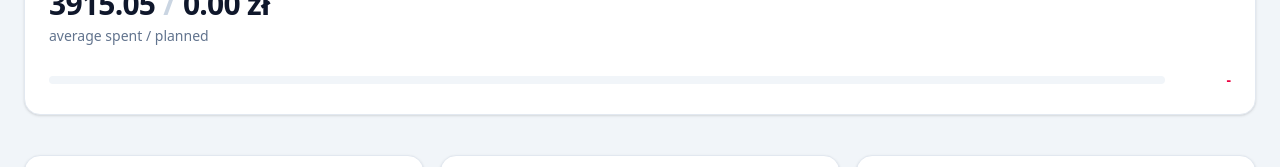
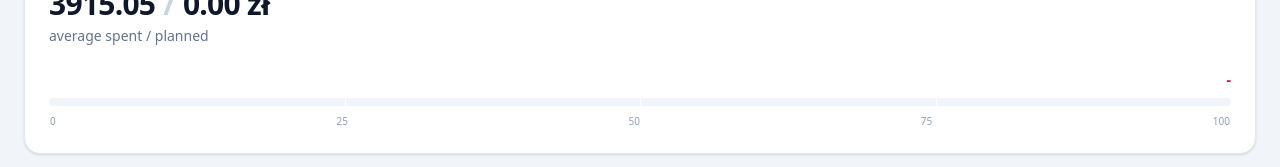
Before and after one commit to oleksaGrzegorz/budget-app, a React (Vite) app: page / in a window 1280 px wide. Shown: the part 429-596 px from the top of the page. Built offline with nearby package versions, Linux system fonts and the light colour scheme; no server answers.

Commit message:
refactor: improve layout and readability of BudgetUsageSummary component

```diff
--- a/src/components/BudgetUsageSummary/BudgetUsageSummary.tsx
+++ b/src/components/BudgetUsageSummary/BudgetUsageSummary.tsx
@@ -25,19 +25,31 @@ export const BudgetUsageSummary = ({
   }, 0);
 
   const usagePercent =
-    plannedBudget > 0 ? Math.round((spentAverage / plannedBudget) * 100) : null;
+    plannedBudget > 0
+      ? Math.round((spentAverage / plannedBudget) * 100)
+      : null;
 
   const remaining = plannedBudget - spentAverage;
+
   const isOverBudget = remaining < 0;
+
+  const progress =
+    usagePercent !== null
+      ? Math.min(Math.max(usagePercent, 0), 100)
+      : 0;
 
   return (
     <section className="rounded-2xl border border-slate-200 bg-white p-6 shadow-sm">
       <div className="flex items-center justify-between">
-        <h2 className="text-sm font-bold text-slate-700">Budget usage</h2>
+        <h2 className="text-sm font-bold text-slate-700">
+          Budget usage
+        </h2>
 
         <span
           className={`text-sm font-semibold ${
-            isOverBudget ? "text-rose-600" : "text-emerald-600"
+            isOverBudget
+              ? "text-rose-600"
+              : "text-emerald-600"
           }`}
         >
           Remaining {remaining.toFixed(2)} zł
@@ -47,7 +59,11 @@ export const BudgetUsageSummary = ({
       <div className="mt-6">
         <div className="text-3xl font-bold tracking-tight text-slate-900">
           {spentAverage.toFixed(2)}
-          <span className="mx-2 text-slate-300">/</span>
+
+          <span className="mx-2 text-slate-300">
+            /
+          </span>
+
           {plannedBudget.toFixed(2)} zł
         </div>
 
@@ -56,28 +72,51 @@ export const BudgetUsageSummary = ({
         </div>
       </div>
 
-      <div className="mt-6 flex items-center gap-4">
-        <div className="h-2 flex-1 overflow-hidden rounded-full bg-slate-100">
+      <div className="mt-6">
+        <div className="mb-2 flex items-center justify-end">
+          <span
+            className={`text-sm font-bold tabular-nums ${
+              isOverBudget
+                ? "text-rose-600"
+                : "text-slate-700"
+            }`}
+          >
+            {usagePercent !== null
+              ? `${usagePercent}%`
+              : "-"}
+          </span>
+        </div>
+
+        <div className="relative h-2 overflow-hidden rounded-full bg-slate-100">
           <div
-            className={`h-full rounded-full transition-all duration-500 ${
-              isOverBudget ? "bg-rose-500" : "bg-emerald-500"
+            className={`absolute inset-y-0 left-0 rounded-full transition-all duration-500 ${
+              isOverBudget
+                ? "bg-rose-500"
+                : "bg-emerald-500"
             }`}
             style={{
-              width:
-                usagePercent !== null
-                  ? `${Math.min(Math.max(usagePercent, 0), 100)}%`
-                  : "0%",
+              width: `${progress}%`,
             }}
           />
+
+          {[25, 50, 75].map((mark) => (
+            <div
+              key={mark}
+              className="absolute top-0 h-full w-px bg-white/90"
+              style={{
+                left: `${mark}%`,
+              }}
+            />
+          ))}
         </div>
 
-        <span
-          className={`min-w-[50px] text-right text-sm font-bold ${
-            isOverBudget ? "text-rose-600" : "text-slate-700"
-          }`}
-        >
-          {usagePercent !== null ? `${usagePercent}%` : "-"}
-        </span>
+        <div className="mt-2 flex justify-between px-[1px] text-[10px] font-medium text-slate-400">
+          <span>0</span>
+          <span>25</span>
+          <span>50</span>
+          <span>75</span>
+          <span>100</span>
+        </div>
       </div>
     </section>
   );
```
